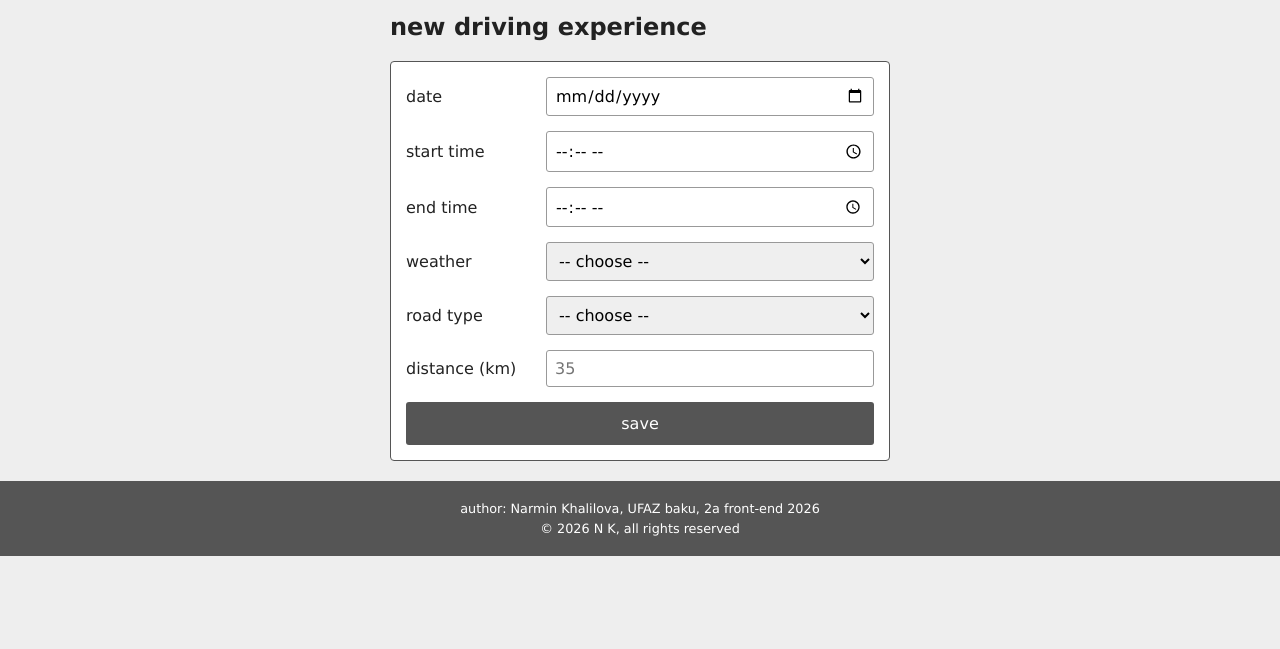
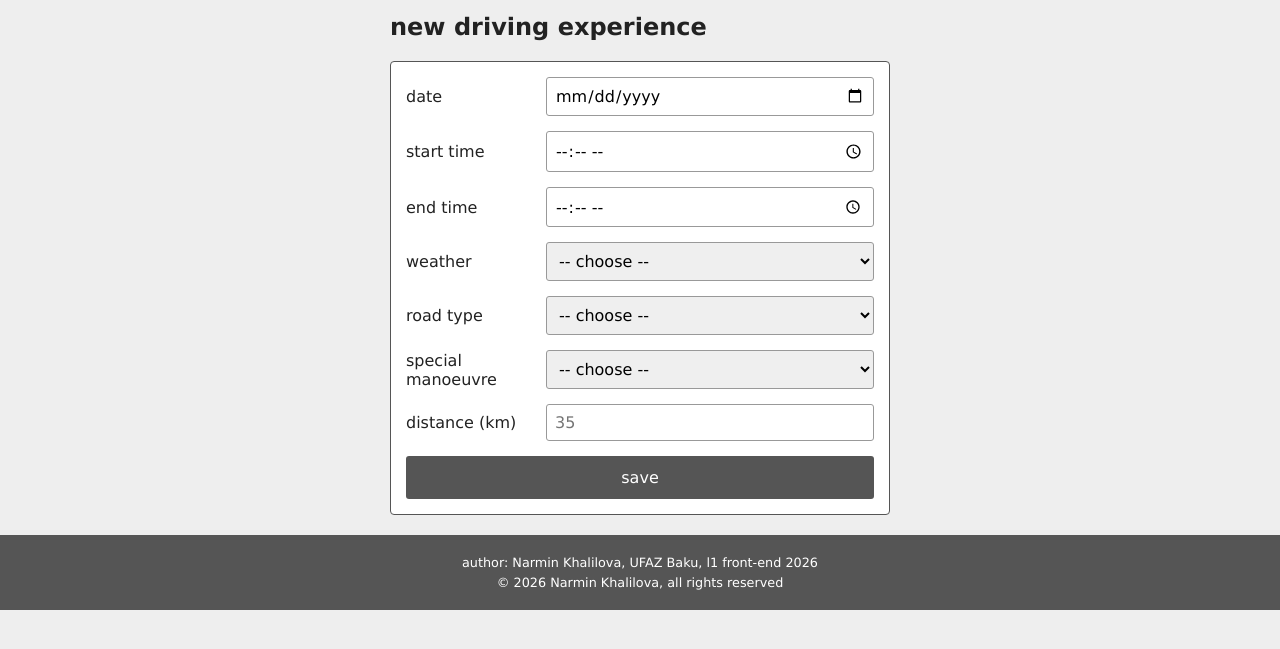
Before and after one commit to narminkhalilova/pw1_front-end_L1, a plain HTML site: page ttep2/index.html in a window 1280 px wide. Shown: the part 63-712 px from the top of the page. Drawn offline with Linux system fonts and the light colour scheme.

Commit message:
weather options

```diff
--- a/ttep2/index.html
+++ b/ttep2/index.html
@@ -63,6 +63,8 @@ button {width: 100%; padding: 12px; background-color: #555555; color: #ffffff; b
 <option value="3">cloudy</option>
 <option value="4">windy</option>
 <option value="5">foggy</option>
+<option value="6">snowy</option>
+<option value="7">stormy</option>
 </select>
 </div>
 
@@ -73,6 +75,20 @@ button {width: 100%; padding: 12px; background-color: #555555; color: #ffffff; b
 <option value="1">city</option>
 <option value="2">highway</option>
 <option value="3">mountain</option>
+<option value="4">countryside</option>
+</select>
+</div>
+
+<div class="field">
+<label for="idManoeuvre">special manoeuvre</label>
+<select id="idManoeuvre" name="idManoeuvre" required>
+<option value="">-- choose --</option>
+<option value="1">parking</option>
+<option value="2">reversing</option>
+<option value="3">roundabout</option>
+<option value="4">hill start</option>
+<option value="5">overtaking</option>
+<option value="6">emergency stop</option>
 </select>
 </div>
 
@@ -88,8 +104,8 @@ button {width: 100%; padding: 12px; background-color: #555555; color: #ffffff; b
 </main>
 
 <footer>
-<p>author: Narmin Khalilova, UFAZ baku, 2a front-end 2026</p>
-<p>&copy; 2026 N K, all rights reserved</p>
+<p>author: Narmin Khalilova, UFAZ Baku, l1 front-end 2026</p>
+<p>&copy; 2026 Narmin Khalilova, all rights reserved</p>
 </footer>
 
 </body>
```
